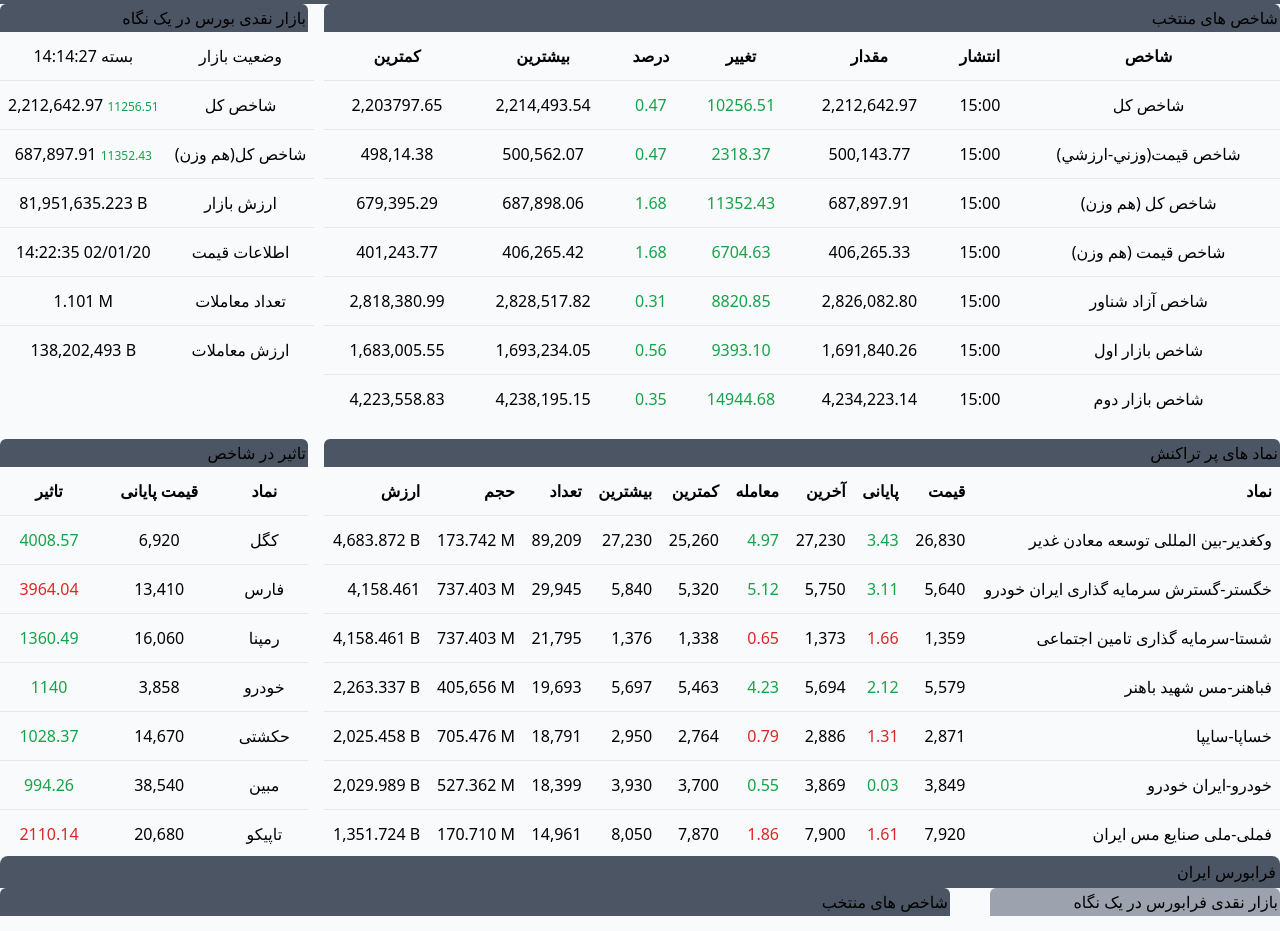
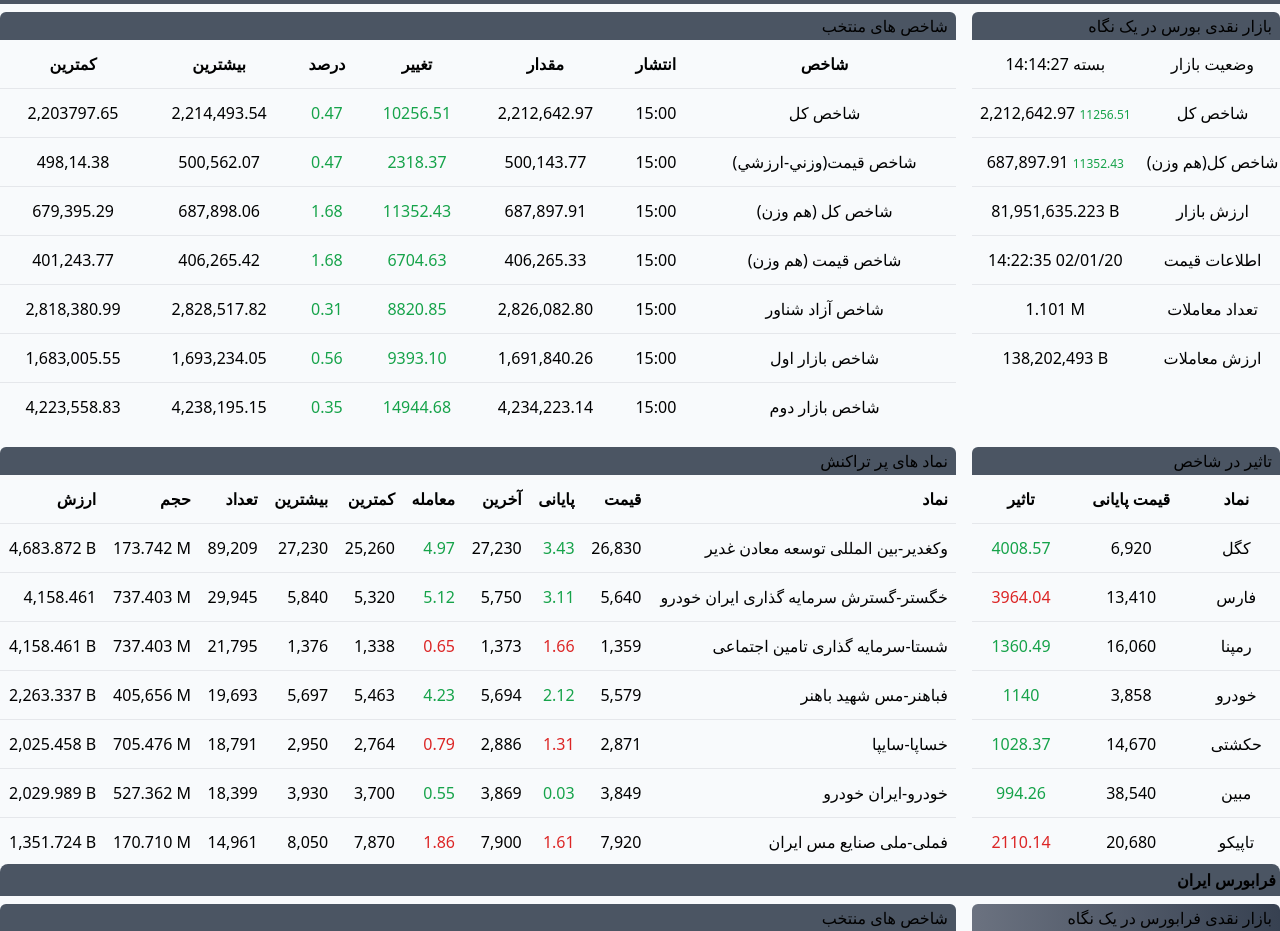
Before and after one commit to MH-Mangelian/Tsetmc-clone-and-redesign, a React (Vite) app: page / in a window 1280 px wide. Shown: the part 218-1149 px from the top of the page. Built offline with nearby package versions, Linux system fonts and the light colour scheme.

Commit message:
medium display ok fix

```diff
--- a/components/Medial.jsx
+++ b/components/Medial.jsx
@@ -2,7 +2,7 @@
 
 const Medial = () => {
   return (
-    <section className='mt-32 min-h-screen mx-auto items-center justify-center w-full'>
+    <section className='my-32 container mx-auto flex flex-wrap justify-center items-center min-h-screen min-w-full '>
         {/* ------------------top side ---------------- */}
         <div className='flex flex-row-reverse space-x-10 px-16'>
             <a href="#" className='inline-flex md:mx-10  text-center  bg-gradient-to-r from-red-500 to-red-800 p-2 px-3 border-1 rounded-t-lg active:shadow-md jumper-hover'>در یک نگاه</a>
@@ -14,49 +14,12 @@
             <a href="#" className='inline-block   bg-gradient-to-r from-pink-500 to-pink-800 p-2 px-3 border-1 rounded-t-lg active:shadow-md jumper-hover'>بورس کالا</a>
         </div>
         {/* ----------------------center side -------------------- */}
-        <div className='grid '>
-            <div className='w-full text-right bg-gray-600 rounded-t-lg p-1 -mt-0.5 '>بورس اوراق بهادار تهران</div>
+        <div className='grid min-h-screen justify-center min-w-fit'>
+            <div className=' text-right bg-gray-600 rounded-t-lg p-1 -mt-0.5 mb-2 font-bold px-2'>بورس اوراق بهادار تهران</div>
 
             <div className='grid grid-cols-4 gap-10 sm:gap-4'>
-                <div className=''>
-                    <p className='bg-gray-600 p-0.5 rounded-t-md text-right'>بازار نقدی بورس در یک نگاه</p>
-                    <table className='min-w-full text-center text-base font-light'>
-                        <tbody>
-                            <tr className="border-b dark:border-neutral-500">
-                                <td className="whitespace-nowrap px-2 py-3">بسته 14:14:27</td>
-                                <td className="whitespace-nowrap px-2 py-3">وضعیت بازار	</td>
-                            </tr>
-                            <tr className="border-b dark:border-neutral-500">
-                                <td className="whitespace-nowrap px-2 py-3">2,212,642.97 <span className='text-xs text-green-600'>11256.51</span></td>
-                                <td className="whitespace-nowrap px-2 py-3">شاخص کل</td>
-                            </tr>
-                            <tr className="border-b dark:border-neutral-500">
-                                <td className="whitespace-nowrap px-2 py-3">687,897.91 <span className='text-xs text-green-600'>11352.43</span></td>
-                                <td className="whitespace-nowrap px-2 py-3">(هم وزن)شاخص کل</td>
-                            </tr>
-                            <tr className="border-b dark:border-neutral-500">
-                                <td className="whitespace-nowrap px-2 py-3">81,951,635.223 B</td>
-                                <td className="whitespace-nowrap px-2 py-3">ارزش بازار</td>
-                            </tr>
-                            <tr className="border-b dark:border-neutral-500">
-                                <td className="whitespace-nowrap px-2 py-3">14:22:35 02/01/20</td>
-                                <td className="whitespace-nowrap px-2 py-3">اطلاعات قیمت</td>
-                            </tr>
-                            <tr className="border-b dark:border-neutral-500">
-                                <td className="whitespace-nowrap px-2 py-3">1.101 M</td>
-                                <td className="whitespace-nowrap px-2 py-3">تعداد معاملات</td>
-                            </tr>
-                            <tr>
-                                <td className="whitespace-nowrap px-2 py-3">138,202,493 B</td>
-                                <td className="whitespace-nowrap px-2 py-3">ارزش معاملات</td>
-                            </tr>
-                        </tbody>
-                    </table>
-
-                </div>
-
                 <div className='col-span-3'>
-                    <p className='bg-gray-600 p-0.5 rounded-t-md text-right'>شاخص های منتخب</p>
+                    <p className='bg-gray-600 p-0.5 rounded-t-md text-right px-2'>شاخص های منتخب</p>
                     <table className='min-w-full text-center text-base font-light'>
                         <thead className="border-b font-medium dark:border-neutral-500">
                             <tr>
@@ -140,57 +103,44 @@
                 </div>
 
                 <div className=''>
-                    <p className='bg-gray-600 p-0.5 rounded-t-md text-right'>تاثیر در شاخص</p>
+                    <p className='bg-gray-600 p-0.5 rounded-t-md text-right px-2'>بازار نقدی بورس در یک نگاه</p>
                     <table className='min-w-full text-center text-base font-light'>
-                        <thead className="border-b font-medium dark:border-neutral-500">
-                            <tr>
-                                <th scope="col" className="px-2 py-3">تاثیر</th>
-                                <th scope="col" className="px-2 py-3">قیمت پایانی</th>
-                                <th scope="col" className="px-2 py-3">نماد</th>
-                            </tr>
-                        </thead>
-                        <tbody className='text-center'>
+                        <tbody>
                             <tr className="border-b dark:border-neutral-500">
-                                <td className='text-green-600 whitespace-nowrap px-2 py-3'>4008.57</td>
-                                <td className="whitespace-nowrap px-2 py-3">6,920</td>
-                                <td className="whitespace-nowrap px-2 py-3">کگل</td>
+                                <td className="whitespace-nowrap px-2 py-3">بسته 14:14:27</td>
+                                <td className="whitespace-nowrap px-2 py-3">وضعیت بازار	</td>
                             </tr>
                             <tr className="border-b dark:border-neutral-500">
-                                <td className='text-red-600 whitespace-nowrap px-2 py-3'>3964.04</td>
-                                <td className="whitespace-nowrap px-2 py-3">13,410</td>
-                                <td className="whitespace-nowrap px-2 py-3">فارس</td>
+                                <td className="whitespace-nowrap px-2 py-3">2,212,642.97 <span className='text-xs text-green-600'>11256.51</span></td>
+                                <td className="whitespace-nowrap px-2 py-3">شاخص کل</td>
                             </tr>
                             <tr className="border-b dark:border-neutral-500">
-                                <td className='text-green-600 whitespace-nowrap px-2 py-3'>1360.49</td>
-                                <td className="whitespace-nowrap px-2 py-3">16,060</td>
-                                <td className="whitespace-nowrap px-2 py-3">رمپنا</td>
+                                <td className="whitespace-nowrap px-2 py-3">687,897.91 <span className='text-xs text-green-600'>11352.43</span></td>
+                                <td className="whitespace-nowrap px-2 py-3">(هم وزن)شاخص کل</td>
                             </tr>
                             <tr className="border-b dark:border-neutral-500">
-                                <td className='text-green-600 whitespace-nowrap px-2 py-3'>1140</td>
-                                <td className="whitespace-nowrap px-2 py-3">3,858</td>
-                                <td className="whitespace-nowrap px-2 py-3">خودرو</td>
+                                <td className="whitespace-nowrap px-2 py-3">81,951,635.223 B</td>
+                                <td className="whitespace-nowrap px-2 py-3">ارزش بازار</td>
                             </tr>
                             <tr className="border-b dark:border-neutral-500">
-                                <td className='text-green-600 whitespace-nowrap px-2 py-3'>1028.37</td>
-                                <td className="whitespace-nowrap px-2 py-3">14,670</td>
-                                <td className="whitespace-nowrap px-2 py-3">حکشتی</td>
+                                <td className="whitespace-nowrap px-2 py-3">14:22:35 02/01/20</td>
+                                <td className="whitespace-nowrap px-2 py-3">اطلاعات قیمت</td>
                             </tr>
                             <tr className="border-b dark:border-neutral-500">
-                                <td className='text-green-600 whitespace-nowrap px-2 py-3'>994.26</td>
-                                <td className="whitespace-nowrap px-2 py-3">38,540</td>
-                                <td className="whitespace-nowrap px-2 py-3">مبین</td>
+                                <td className="whitespace-nowrap px-2 py-3">1.101 M</td>
+                                <td className="whitespace-nowrap px-2 py-3">تعداد معاملات</td>
                             </tr>
                             <tr>
-                                <td className='text-red-600 whitespace-nowrap px-2 py-3'>2110.14</td>
-                                <td className="whitespace-nowrap px-2 py-3">20,680</td>
-                                <td className="whitespace-nowrap px-2 py-3">تاپیکو</td>
+                                <td className="whitespace-nowrap px-2 py-3">138,202,493 B</td>
+                                <td className="whitespace-nowrap px-2 py-3">ارزش معاملات</td>
                             </tr>
                         </tbody>
                     </table>
+
                 </div>
 
                 <div className='col-span-3 '>
-                    <p className='bg-gray-600 p-0.5 rounded-t-md text-right'>نماد های پر تراکنش</p>
+                    <p className='bg-gray-600 p-0.5 rounded-t-md text-right px-2'>نماد های پر تراکنش</p>
                     <table className='min-w-full text-right text-base font-light'>
                         <thead className='border-b font-medium dark:border-neutral-500'>
                             <tr>
@@ -300,13 +250,63 @@
                         </tbody>
                     </table>
                 </div>
+
+                <div className=''>
+                    <p className='bg-gray-600 p-0.5 rounded-t-md text-right px-2'>تاثیر در شاخص</p>
+                    <table className='min-w-full text-center text-base font-light'>
+                        <thead className="border-b font-medium dark:border-neutral-500">
+                            <tr>
+                                <th scope="col" className="px-2 py-3">تاثیر</th>
+                                <th scope="col" className="px-2 py-3">قیمت پایانی</th>
+                                <th scope="col" className="px-2 py-3">نماد</th>
+                            </tr>
+                        </thead>
+                        <tbody className='text-center'>
+                            <tr className="border-b dark:border-neutral-500">
+                                <td className='text-green-600 whitespace-nowrap px-2 py-3'>4008.57</td>
+                                <td className="whitespace-nowrap px-2 py-3">6,920</td>
+                                <td className="whitespace-nowrap px-2 py-3">کگل</td>
+                            </tr>
+                            <tr className="border-b dark:border-neutral-500">
+                                <td className='text-red-600 whitespace-nowrap px-2 py-3'>3964.04</td>
+                                <td className="whitespace-nowrap px-2 py-3">13,410</td>
+                                <td className="whitespace-nowrap px-2 py-3">فارس</td>
+                            </tr>
+                            <tr className="border-b dark:border-neutral-500">
+                                <td className='text-green-600 whitespace-nowrap px-2 py-3'>1360.49</td>
+                                <td className="whitespace-nowrap px-2 py-3">16,060</td>
+                                <td className="whitespace-nowrap px-2 py-3">رمپنا</td>
+                            </tr>
+                            <tr className="border-b dark:border-neutral-500">
+                                <td className='text-green-600 whitespace-nowrap px-2 py-3'>1140</td>
+                                <td className="whitespace-nowrap px-2 py-3">3,858</td>
+                                <td className="whitespace-nowrap px-2 py-3">خودرو</td>
+                            </tr>
+                            <tr className="border-b dark:border-neutral-500">
+                                <td className='text-green-600 whitespace-nowrap px-2 py-3'>1028.37</td>
+                                <td className="whitespace-nowrap px-2 py-3">14,670</td>
+                                <td className="whitespace-nowrap px-2 py-3">حکشتی</td>
+                            </tr>
+                            <tr className="border-b dark:border-neutral-500">
+                                <td className='text-green-600 whitespace-nowrap px-2 py-3'>994.26</td>
+                                <td className="whitespace-nowrap px-2 py-3">38,540</td>
+                                <td className="whitespace-nowrap px-2 py-3">مبین</td>
+                            </tr>
+                            <tr>
+                                <td className='text-red-600 whitespace-nowrap px-2 py-3'>2110.14</td>
+                                <td className="whitespace-nowrap px-2 py-3">20,680</td>
+                                <td className="whitespace-nowrap px-2 py-3">تاپیکو</td>
+                            </tr>
+                        </tbody>
+                    </table>
+                </div>
             </div>
         {/* ------------------------------------------ seconde part fara bors  ----------------------------------------------------- */}
-            <div className='w-full text-right bg-gray-600 rounded-t-lg p-1 -mt-0.5 '>فرابورس ایران</div>
+            <div className='w-full text-right bg-gray-600 rounded-t-lg p-1 -mt-0.5 mb-2 font-bold'>فرابورس ایران</div>
 
-            <div className='grid grid-cols-4 gap-10'>
+            <div className='grid grid-cols-4 gap-4'>
                 <div className='col-span-3'>
-                    <p className='bg-gray-600 p-0.5 rounded-t-md text-right'>شاخص های منتخب</p>
+                    <p className='bg-gray-600 p-0.5 rounded-t-md text-right px-2'>شاخص های منتخب</p>
                     <table className='min-w-full text-right text-base font-light'>
                         <thead className='border-b font-medium dark:border-neutral-500'>
                             <tr>
@@ -384,7 +384,7 @@
                 </div>
 
                 <div className=' '>
-                    <p className='bg-gray-400 p-0.5 rounded-t-md text-right text-black'>بازار نقدی فرابورس در یک نگاه</p>
+                    <p className='bg-gradient-to-l from-gray-700 to bg-gray-500 p-0.5 rounded-t-md text-right  px-2'>بازار نقدی فرابورس در یک نگاه</p>
                     <table className='min-w-full text-right text-base font-light'>
                         <tbody>
                             <tr className="border-b dark:border-neutral-500">
@@ -431,7 +431,7 @@
                 </div>
 
                 <div className='col-span-3'>
-                    <p className='bg-green-300 p-0.5 rounded-t-md text-right text-black'>نماد های پر تراکنش</p>
+                    <p className='bg-gradient-to-l from-green-900 to bg-green-300 p-0.5 rounded-t-md text-right  px-2'>نماد های پر تراکنش</p>
                     <table className='min-w-full text-right text-base font-light'>
                         <thead className='border-b font-medium dark:border-neutral-500'>
                             <tr>
@@ -544,7 +544,7 @@
                 </div>
 
                 <div className='grid '>
-                    <p className='bg-gray-600 p-0.5 rounded-t-md text-right'>تاثیر در شاخص</p>
+                    <p className='bg-gray-600 p-0.5 rounded-t-md text-right px-2'>تاثیر در شاخص</p>
                     <table className='min-w-full text-right text-base font-light'>
                         <thead className='border-b font-medium dark:border-neutral-500'>
                             <tr>
```
